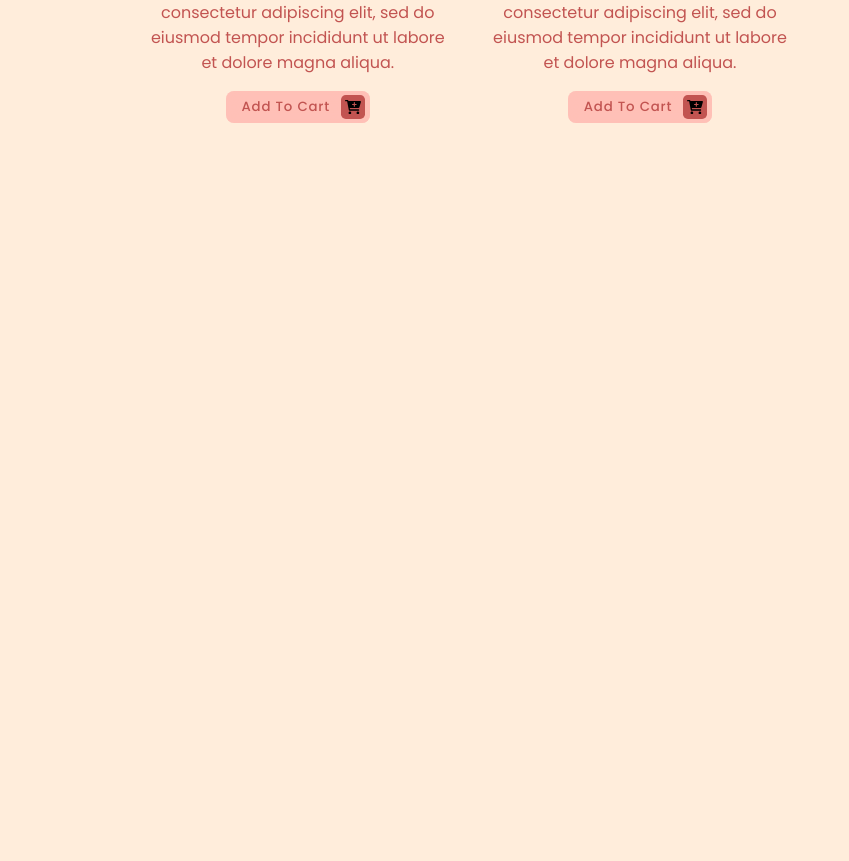
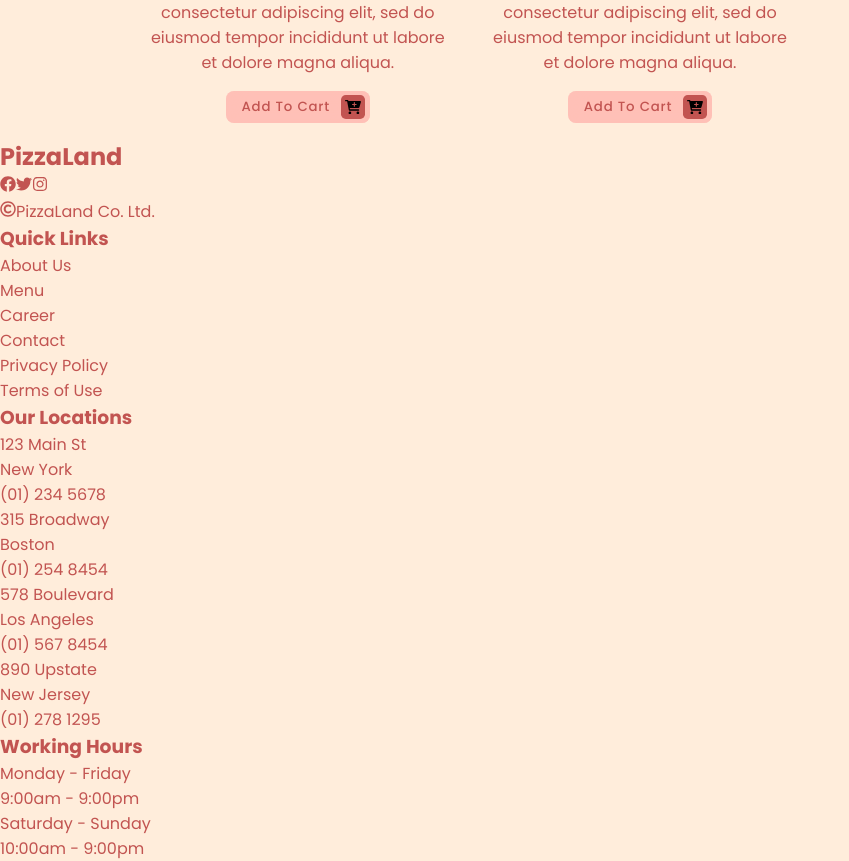
Before and after one commit to zeetaen1989/pizza-delivery, a Next.js app: page / in a window 1280 px wide. Shown: the part 3640-4501 px from the top of the page, without its empty margins (0-849 px from the left). Before the commit the page ends 3779 px from the top, so only its background shows below. Built offline with nearby package versions, Linux system fonts and the light colour scheme; a web font is replaced by a local one.

Commit message:
feat(markups): markups added

```diff
--- a/components/templates/Footer/Footer.jsx
+++ b/components/templates/Footer/Footer.jsx
@@ -1,7 +1,117 @@
+import {
+  FaRegCopyright,
+  FaFacebook,
+  FaTwitter,
+  FaInstagram,
+} from "react-icons/fa";
 import styles from "./Footer.module.scss";
 
 const Footer = () => {
-  return <div></div>;
+  const ourLocation = [
+    {
+      id: 1,
+      street: "123 Main St",
+      city: "New York",
+      phone: "(01) 234 5678",
+    },
+    {
+      id: 2,
+      street: "315 Broadway",
+      city: "Boston",
+      phone: "(01) 254 8454",
+    },
+    {
+      id: 3,
+      street: "578 Boulevard",
+      city: "Los Angeles",
+      phone: "(01) 567 8454",
+    },
+    {
+      id: 4,
+      street: "890 Upstate",
+      city: "New Jersey",
+      phone: "(01) 278 1295",
+    },
+  ];
+
+  const links = [
+    "About Us",
+    "Menu",
+    "Career",
+    "Contact",
+    "Privacy Policy",
+    "Terms of Use",
+  ];
+
+  return (
+    <section className={styles.container}>
+      <div className={styles.logo}>
+        <h1>PizzaLand</h1>
+        <div className={styles.icons}>
+          <a
+            href="https://www.facebook.com/"
+            target="_blank"
+            rel="noreferrer noopener"
+          >
+            <FaFacebook />
+          </a>
+          <a
+            href="https://www.twitter.com/"
+            target="_blank"
+            rel="noreferrer noopener"
+          >
+            <FaTwitter />
+          </a>
+          <a
+            href="https://www.instagram.com/"
+            target="_blank"
+            rel="noreferrer noopener"
+          >
+            <FaInstagram />
+          </a>
+        </div>
+        <span>
+          <FaRegCopyright />
+          PizzaLand Co. Ltd.
+        </span>
+      </div>
+      <div className={styles.links}>
+        <h3>Quick Links</h3>
+        <ul>
+          {links.map((link) => (
+            <li key={link}>
+              <a href="#">{link}</a>
+            </li>
+          ))}
+        </ul>
+      </div>
+      <div className={styles.locations}>
+        <h3>Our Locations</h3>
+        <ul>
+          {ourLocation.map((location) => (
+            <li key={location.id}>
+              <p>{location.street}</p>
+              <p>{location.city}</p>
+              <span>{location.phone}</span>
+            </li>
+          ))}
+        </ul>
+      </div>
+      <div className={styles.hours}>
+        <h3>Working Hours</h3>
+        <ul>
+          <li>
+            <p>Monday - Friday</p>
+            <span>9:00am - 9:00pm</span>
+          </li>
+          <li>
+            <p>Saturday - Sunday</p>
+            <span>10:00am - 9:00pm</span>
+          </li>
+        </ul>
+      </div>
+    </section>
+  );
 };
 
 export default Footer;
```
